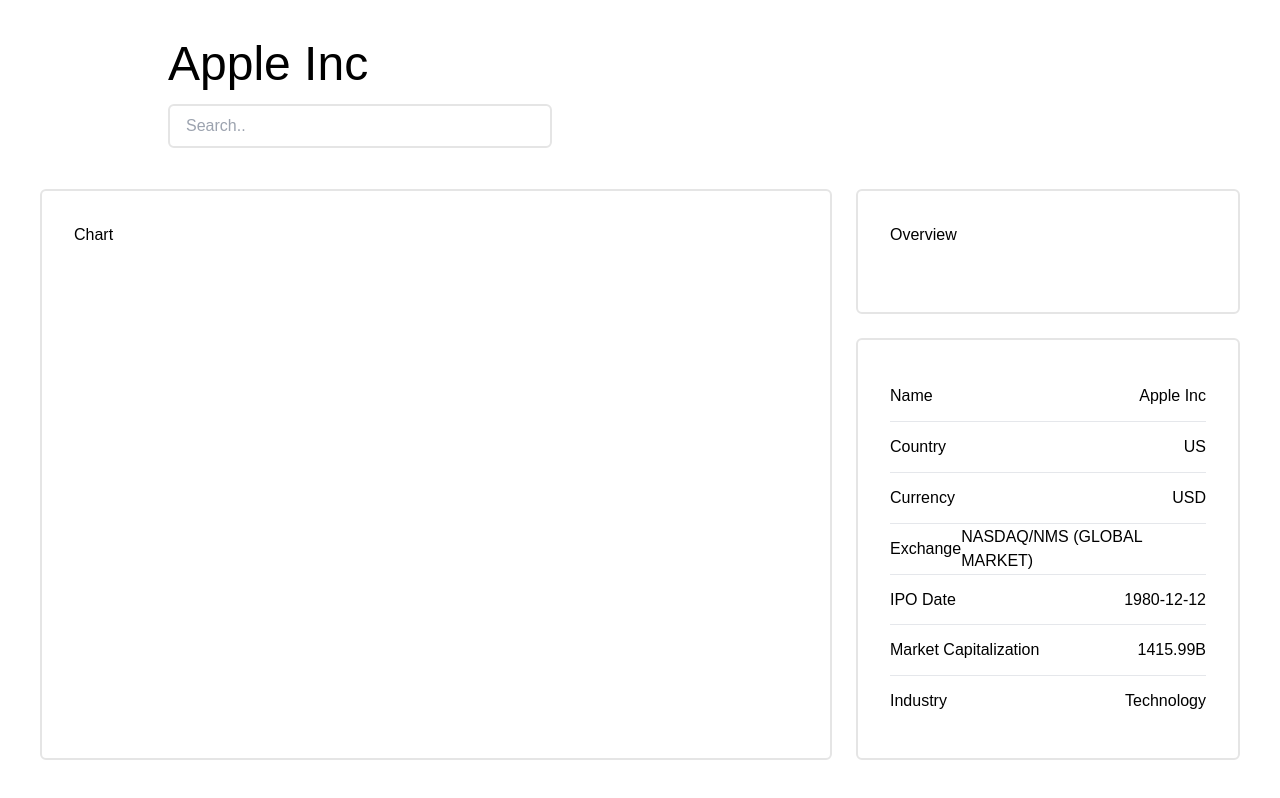
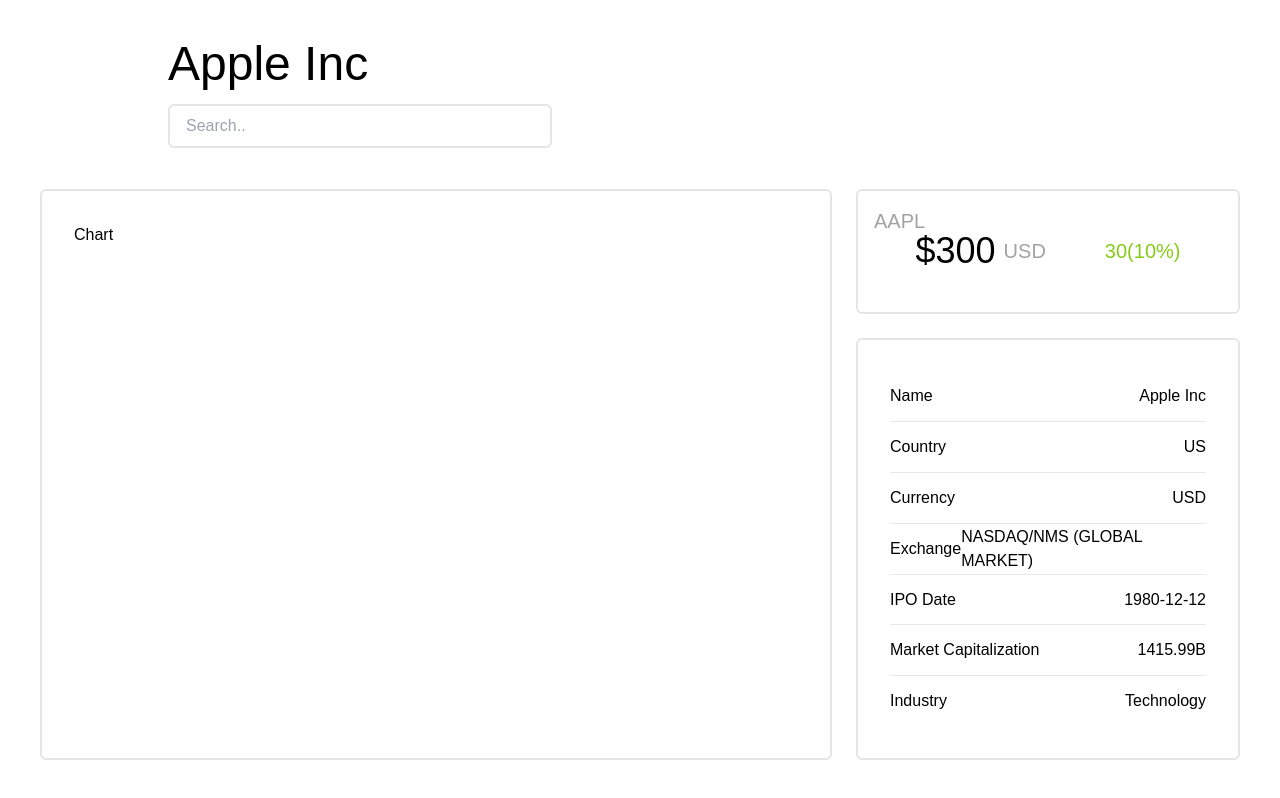
Before and after one commit to smeetChheda/stock-dashboard, a React (Create React App) app: page / in a window 1280 px wide. Built offline with nearby package versions, Linux system fonts and the light colour scheme; the HTML template or start-up script is replaced by a standard one.

Commit message:
overview component

```diff
--- a/src/components/Dashboard.jsx
+++ b/src/components/Dashboard.jsx
@@ -3,6 +3,7 @@
 import { mockCompanyProfile } from '../consts/mock';
 import Header from './Header';
 import Details from './Details';
+import Overview from './Overview';
 
 export default function Dashboard() {
     return (
@@ -18,9 +19,13 @@
                 </Card>
             </div>
             <div>
-                <Card>
-                    Overview
-                </Card>
+                <Overview
+                    symbol={mockCompanyProfile.ticker}
+                    price={300}
+                    change={30}
+                    changePercent={10.0}
+                    currency={"USD"}
+                />
             </div>
             <div className="row-span-2 xl:row-span-3">
                 <Details details={mockCompanyProfile}/>
--- /dev/null
+++ b/src/components/Overview.jsx
@@ -0,0 +1,24 @@
+import React from "react";
+import Card from "./Card";
+
+export default function Overview({ symbol, price, change, changePercent, currency }) {
+    return (
+        <Card>
+            <span className="absolute left-4 top-4 text-neutral-400 text-lg xl:text-xl 2xl:text-2xl">
+                {symbol}
+            </span>
+            <div className="w-full h-full flex items-center justify-around">
+                <span className="text-2xl xl:text-4xl 2xl:text-5xl flex items-center">
+                    ${price}
+                    <span className="text-lg xl:text-xl 2xl:text-2xl text-neutral-400 m-2">{currency}</span>
+                </span>
+                <span
+                    className={`text-lg xl:text-xl 2xl:text-2xl
+                    ${change > 0 ? "text-lime-500" : "text-red-500"}`}
+                >
+                    {change}(<span>{changePercent}%</span>)
+                </span>
+            </div>
+        </Card>
+    )
+}
```
